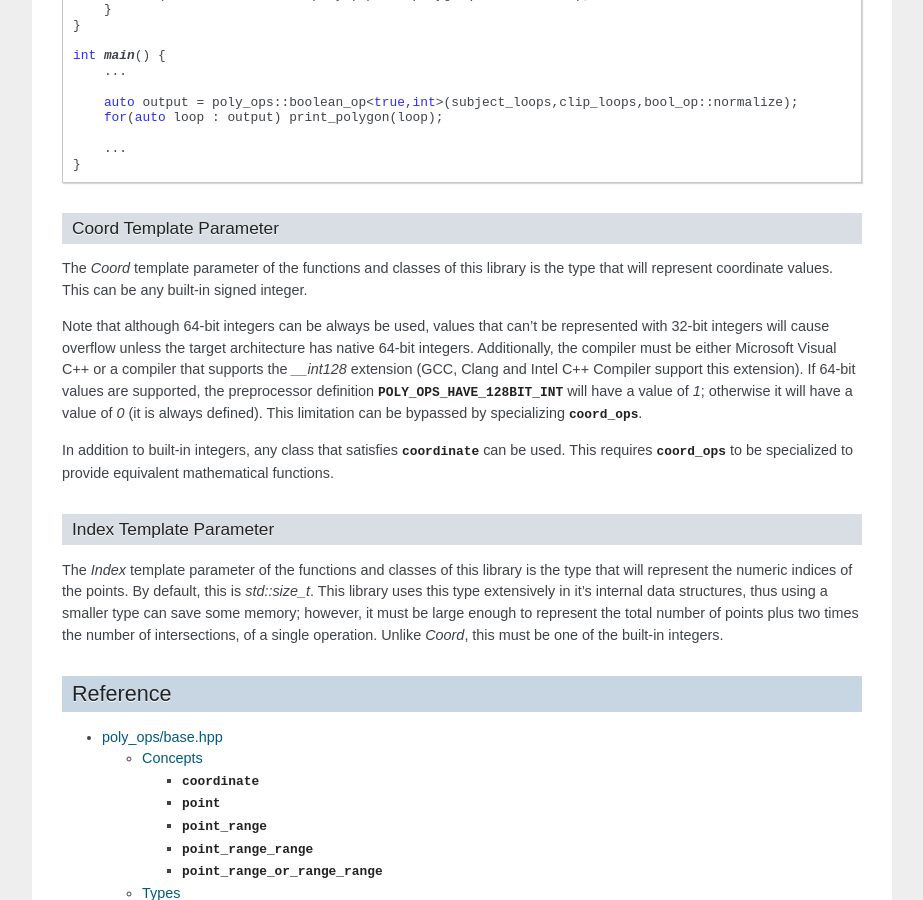
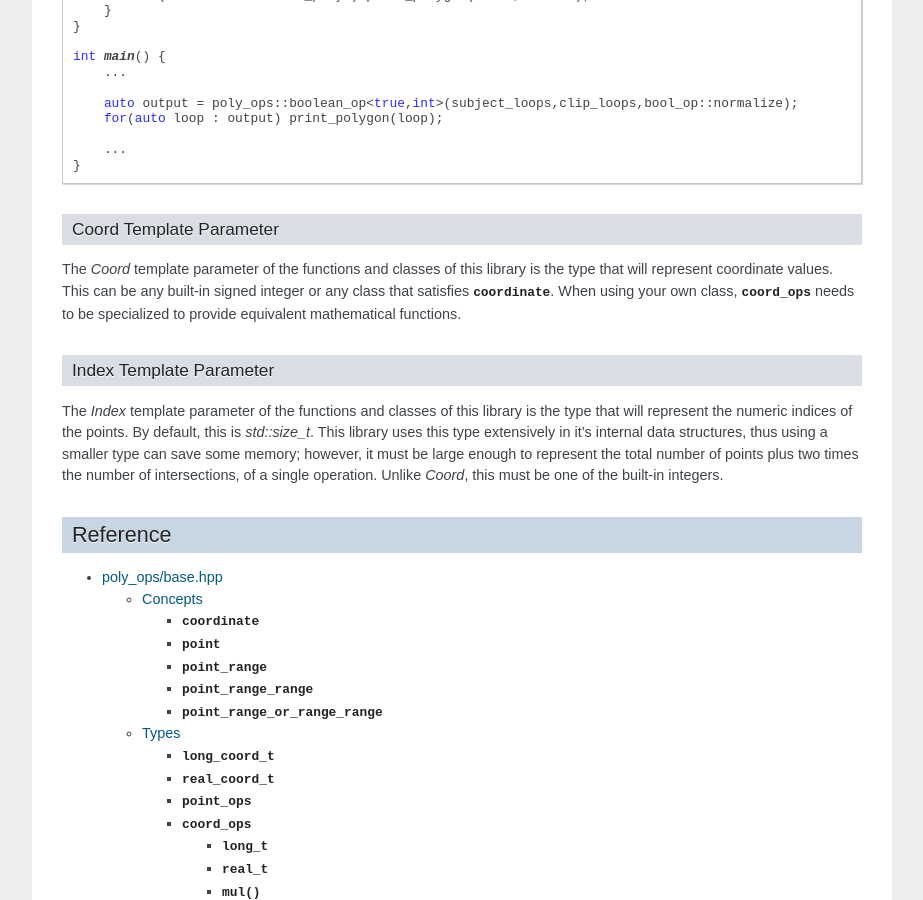
Before and after one commit to Rouslan/polyops, a Sphinx documentation site: the page built from doc/cpp/index.rst, in a window 1280 px wide and 900 px high, scrolled down 3032 px. Shown: the whole window, without its empty margins (198-1121 px from the left). Built offline with Sphinx 7.4.7, drawn with Linux system fonts in a browser that asks for light colours; some of the changed text lies outside the part shown.

Commit message:
replaced basic_int128 with compound_int
other changes:
- updated documentation for compound_int
- incorporated compound_int tests into CTest suite
- tests now run and compile with MSVC
- added boost UT source for tests

```diff
--- a/doc/CMakeLists.txt
+++ b/doc/CMakeLists.txt
@@ -16,7 +16,7 @@
             index.rst
             cpp/base.rst
             cpp/clip.rst
-            cpp/int128.rst
+            cpp/large_ints.rst
             cpp/index.rst
             py/index.rst
             py/polyops.rst
--- a/doc/cpp/base.rst
+++ b/doc/cpp/base.rst
@@ -141,10 +141,8 @@
         Certain operations require multiplying two coordinate values and thus
         need double the bits of the maximum coordinate value to avoid overflow.
 
-        By default, if the compile target is a 64-bit platform and `Coord` is a
-        64 bit type, this is :cpp:class:`basic_int128`. On other platforms, if
-        `Coord` is not smaller than `long`, this is `long long`. Otherwise this
-        is `long`.
+        By default, if `Coord` is a 64 bit type, this is
+        :cpp:type:`large_ints::compound_int`.
 
         This can be specialized as a user-defined type.
 
--- a/doc/cpp/clip.rst
+++ b/doc/cpp/clip.rst
@@ -1,4 +1,4 @@
-poly_ops/clipper.hpp
+poly_ops/clip.hpp
 =====================
 
 .. cpp:namespace:: poly_ops
--- a/doc/cpp/index.rst
+++ b/doc/cpp/index.rst
@@ -55,7 +55,7 @@
 In the case of the :cpp:class:`clipper` class, the output references the data
 owned by the class. If the class is destroyed or if any of its methods are
 called, the output is invalidated. The exception is, given an instance of
-:cpp:class:`clipper` `clip`, calling `std::move(clip).execute<...>(...)` will
+:cpp:class:`clipper` `clip`, calling ``std::move(clip).execute<...>(...)`` will
 return an object that takes ownership of the data.
 
 
@@ -207,21 +207,9 @@
 
 The `Coord` template parameter of the functions and classes of this library is
 the type that will represent coordinate values. This can be any built-in signed
-integer.
-
-Note that although 64-bit integers can be always be used, values that can't be
-represented with 32-bit integers will cause overflow unless the target
-architecture has native 64-bit integers. Additionally, the compiler must be
-either Microsoft Visual C++ or a compiler that supports the `__int128` extension
-(GCC, Clang and Intel C++ Compiler support this extension). If 64-bit values are
-supported, the preprocessor definition :c:macro:`POLY_OPS_HAVE_128BIT_INT` will
-have a value of `1`; otherwise it will have a value of `0` (it is always
-defined). This limitation can be bypassed by specializing
-:cpp:struct:`coord_ops`.
-
-In addition to built-in integers, any class that satisfies
-:cpp:concept:`coordinate` can be used. This requires :cpp:struct:`coord_ops` to
-be specialized to provide equivalent mathematical functions.
+integer or any class that satisfies :cpp:concept:`coordinate`. When using your
+own class, :cpp:struct:`coord_ops` needs to be specialized to provide equivalent
+mathematical functions.
 
 
 Index Template Parameter
@@ -242,4 +230,4 @@
 .. toctree::
     base
     clip
-    int128
+    large_ints
```
Also changed, not shown: doc/cpp/int128.rst (deleted, +0 -113 lines), doc/cpp/large_ints.rst (added, +264 -0 lines), 12 other files.
